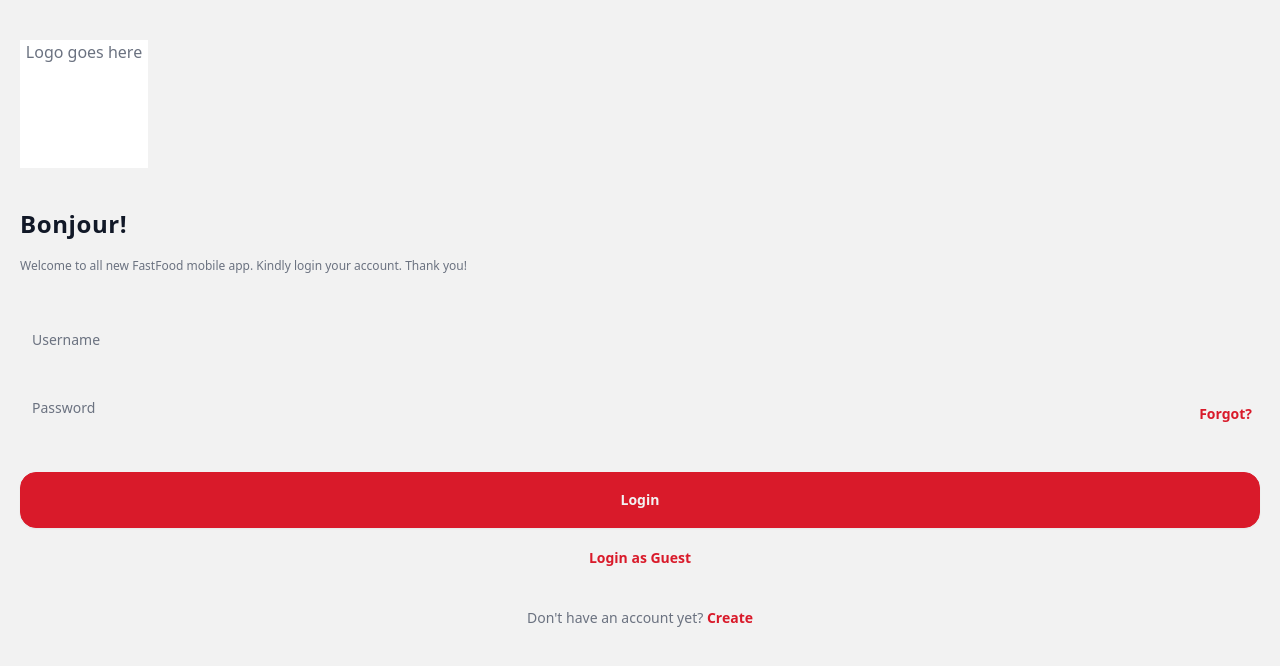
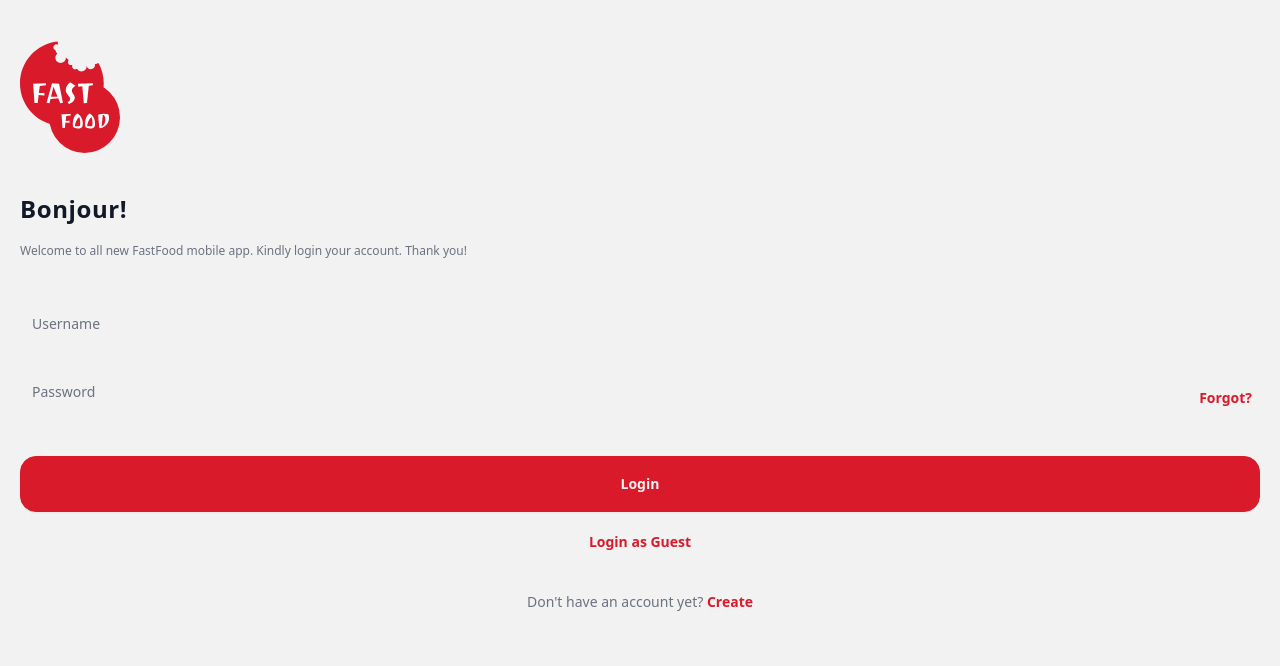
Before and after one commit to ThisIsJM/fe-vue-ionic, a Vue app: page /Login in a window 1280 px wide. Shown: the top 666 px of the page. Built offline with nearby package versions, Linux system fonts and the light colour scheme; what @ionic/vue would draw is missing.

Commit message:
modified logo component

```diff
--- a/src/components/Logo.vue
+++ b/src/components/Logo.vue
@@ -1,3 +1,16 @@
+<script setup lang="ts">
+import { computed } from 'vue';
+import ReverseLogo from '../assets/reverse-logo.svg';
+import Logo from '../assets/logo.svg';
+
+    const props = withDefaults(defineProps<{
+        width: number
+        height: number
+        reverseColor: boolean
+    }>(), {width:0, height:0, reverseColor:false})
+
+    const getLogo = computed(() => props.reverseColor ? ReverseLogo : Logo);   // const getLogo = '../assets/logo.svg'
+</script>
 <template>
-    <div className="h-32 w-32 bg-white text-center"> Logo goes here</div>
+    <img :src="getLogo" alt="Logo" :width="props.width" :height="props.height">
 </template>
```
